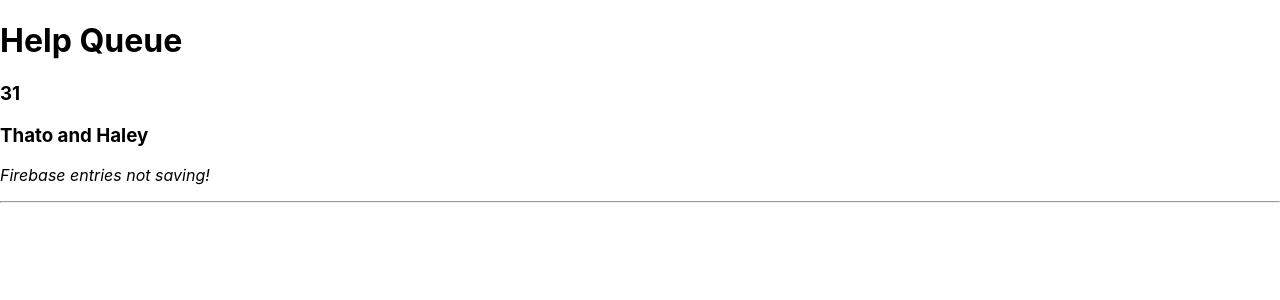
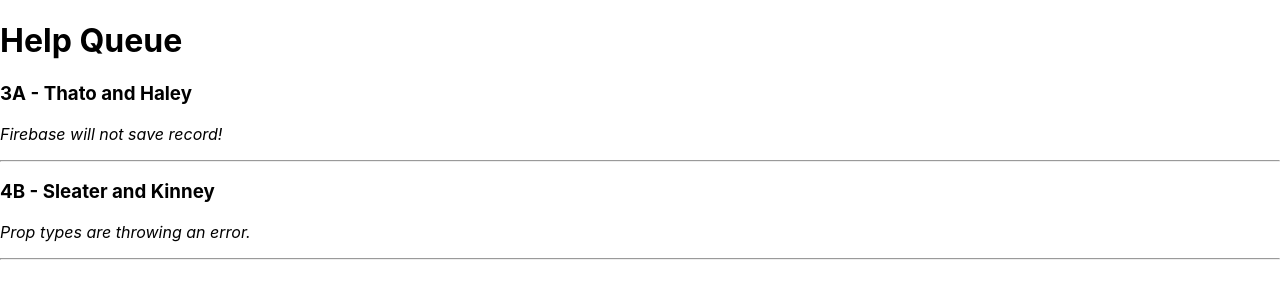
Before and after one commit to emmalgs/help-queue, a React (Create React App) app: page / in a window 1280 px wide. Shown: the top 300 px of the page. Built offline with nearby package versions, Linux system fonts and the light colour scheme.

Commit message:
add props and prop types to ticket and list

```diff
--- a/src/components/Ticket.js
+++ b/src/components/Ticket.js
@@ -1,16 +1,20 @@
 import React from "react";
+import PropTypes from "prop-types";
 
-function Ticket(){
-  const name = "Thato";
-  const name2 = "Haley";
+function Ticket(props){
   return (
     <React.Fragment>
-      <h3>31</h3>
-      <h3>{name} and {name2}</h3>
-      <p><em>Firebase entries not saving!</em></p>
+      <h3>{props.location} - {props.names}</h3>
+      <p><em>{props.issue}</em></p>
       <hr />
     </React.Fragment>
   );
 }
 
+Ticket.propTypes = {
+  names: PropTypes.string,
+  location: PropTypes.string,
+  issue: PropTypes.string
+};
+
 export default Ticket;
--- a/src/components/TicketList.js
+++ b/src/components/TicketList.js
@@ -3,7 +3,16 @@
 
 function TicketList(){
   return (
-    <Ticket />
+    <React.Fragment>
+      <Ticket
+        location="3A"
+        names="Thato and Haley"
+        issue="Firebase will not save record!" />
+      <Ticket
+        location="4B"
+        names="Sleater and Kinney"
+        issue="Prop types are throwing an error."/>
+      </React.Fragment>
   );
 }
 
```
